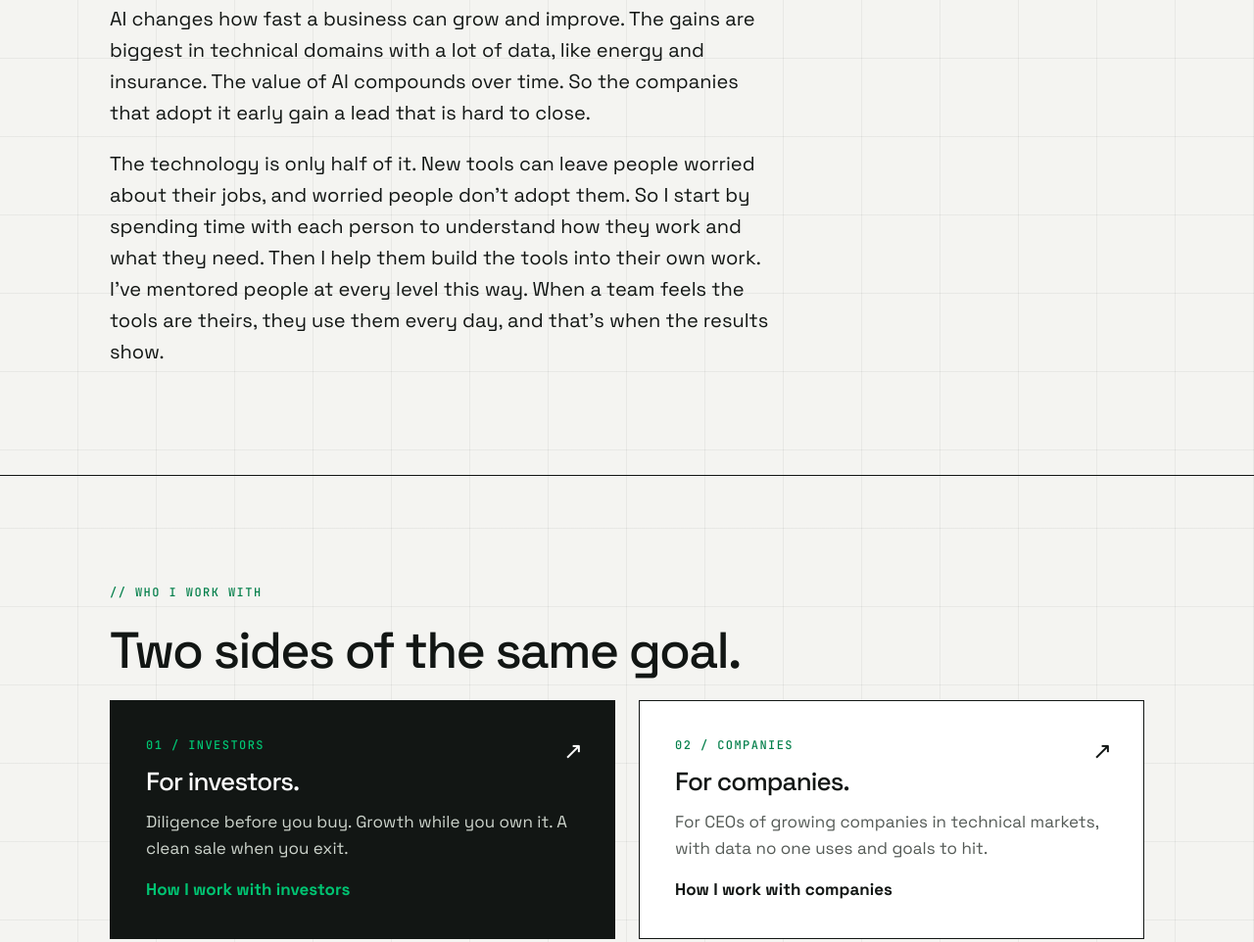
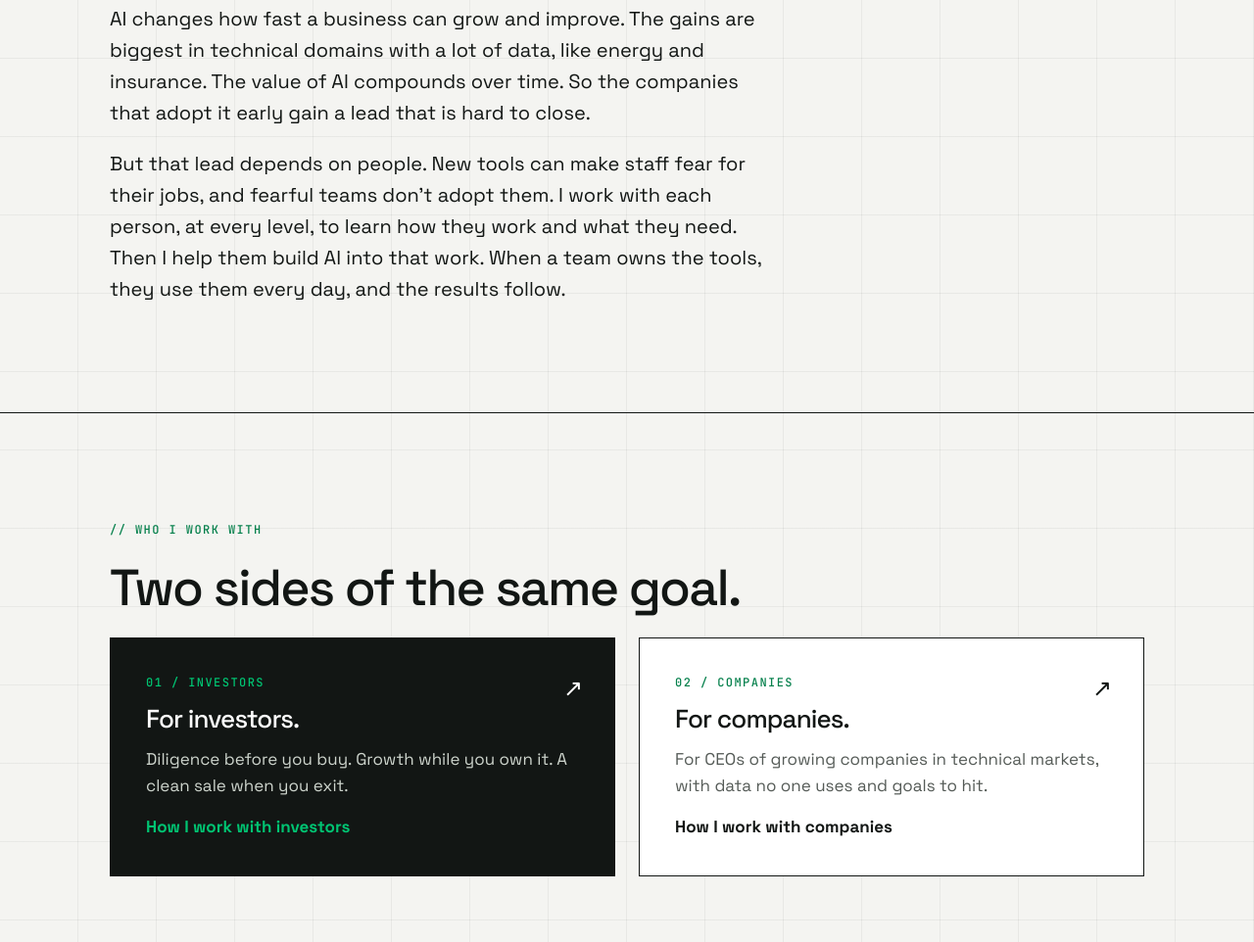
Before and after one commit to tomharvey/tomharvey.github.io, a plain HTML site: page index.html in a window 1280 px wide. Shown: the part 2020-2982 px from the top of the page at 98% size. Drawn offline with Linux system fonts and the light colour scheme.

Commit message:
fix: tighter people paragraph that follows on from the AI one
Co-Authored-By: Claude Opus 5.5 <noreply@anthropic.com>
Claude-Session: https://claude.ai/code/session_013GJpfk9cFaaYRuPYUTBvqP

```diff
--- a/index.html
+++ b/index.html
@@ -25,7 +25,7 @@
 <span class="mono label">How I see it</span>
 <h2 style="font-size:64px;max-width:900px">AI is the tool.<br>People make it work.</h2>
 <p style="font-size:20px;max-width:680px;color:var(--ink)">AI changes how fast a business can grow and improve. The gains are biggest in technical domains with a lot of data, like energy and insurance. The value of AI compounds over time. So the companies that adopt it early gain a lead that is hard to close.</p>
-<p style="font-size:20px;max-width:680px;color:var(--ink);margin-top:20px">The technology is only half of it. New tools can leave people worried about their jobs, and worried people don't adopt them. So I start by spending time with each person to understand how they work and what they need. Then I help them build the tools into their own work. I've mentored people at every level this way. When a team feels the tools are theirs, they use them every day, and that's when the results show.</p>
+<p style="font-size:20px;max-width:680px;color:var(--ink);margin-top:20px">But that lead depends on people. New tools can make staff fear for their jobs, and fearful teams don't adopt them. I work with each person, at every level, to learn how they work and what they need. Then I help them build AI into that work. When a team owns the tools, they use them every day, and the results follow.</p>
 </div></section>
 
 <section class="band" id="who"><div class="wrap">
```
